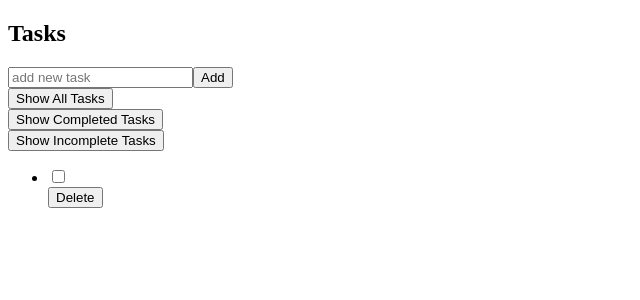
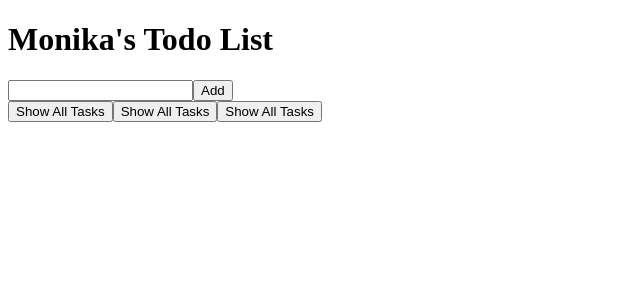
Before and after one commit to csci5117s23/homework-2-monikabartulovic, a Next.js app in the folder homework2/nextjs-starter/: page /error in a window 1280 px wide. Shown: the top 300 px of the page, without its empty margins (0-640 px from the left). Built offline with nearby package versions, Linux system fonts and the light colour scheme.

Commit message:
re-working things

```diff
--- a/homework2/nextjs-starter/package.json
+++ b/homework2/nextjs-starter/package.json
@@ -10,10 +10,13 @@
   },
   "dependencies": {
     "@clerk/nextjs": "^4.16.1",
+    "codehooks": "^1.0.13",
     "components": "^0.1.0",
     "next": "13.3.0",
+    "next-auth": "^4.22.0",
     "react": "18.2.0",
     "react-dom": "18.2.0",
+    "react-hook-form": "^7.43.9",
     "react-router-dom": "^6.10.0",
     "styled-components": "^5.3.9"
   }
--- /dev/null
+++ b/homework2/nextjs-starter/src/components/FilterButton.js
@@ -0,0 +1,11 @@
+import React from "react";
+
+function FilterButton(props) {
+  return (
+    <button type="button" className="btn toggle-btn" aria-pressed="true">
+      <span className="visually-hidden">Show All Tasks</span>
+    </button>
+  );
+}
+
+export default FilterButton;
--- /dev/null
+++ b/homework2/nextjs-starter/src/components/form.js
@@ -0,0 +1,27 @@
+import React from "react";
+
+function Form(props) {
+    function handleSubmit(e) {
+        e.preventDefault();
+        props.addTask('Say hello');
+    }
+
+  return (
+    <form onSubmit={handleSubmit}>
+      <h2 className="label-wrapper">
+      </h2>
+      <input
+        type="text"
+        id="new-todo-input"
+        className="input input__lg"
+        name="text"
+        autoComplete="off"
+      />
+      <button type="submit" className="btn btn__primary btn__lg">
+        Add
+      </button>
+    </form>
+  );
+}
+
+export default Form;
--- a/homework2/nextjs-starter/src/components/login.js
+++ b/homework2/nextjs-starter/src/components/login.js
@@ -1,15 +1,9 @@
-import React from "react";
-import { Link,Route } from 'react-router-dom';
 import { SignUp } from "@clerk/nextjs";
 
 
+
 const SignUpPage = () => (
-  <SignUp path="/sign-up" routing="path" signInUrl="/sign-in" redirectUrl="/todos.js"/>
-
+  <SignUp path="/sign-up" routing="path" signInUrl="/sign-in" />
   );
 
-<Link to = "/todos">
-    Login
-</Link>
-
 export default SignUpPage;
--- a/homework2/nextjs-starter/src/components/todos.js
+++ b/homework2/nextjs-starter/src/components/todos.js
@@ -5,7 +5,7 @@
 // a button or checkbox that allows you to mark a to-do item as “done”
 // a link to visit /done
 
-import React from "react";
+import React, { Component, useState }from "react";
 import { Link,Route } from 'react-router-dom';
 
 
@@ -28,63 +28,30 @@ function showIncompleteTasks(){ // showing only the incomplete tasks
 }
 
 function showCompletedTasks(){ // showing only the completed tasks
-
 }
 
-// export default function TodoList(props) {
-//     return (
-//       <div className="addToList">
-//       <form>
-//         <h2 className="label-wrapper">
-//           <label for="new-todo-input" className="label__lg">
-//             Tasks
-//           </label>
-//         </h2>
-//         <input type="text" id="new-todo" placeholder="add new task"
-//         />
 
-//         <button type="submit" className="btn btn-primary" onClick={addToList}>
-//           Add
-//         </button>
-//       </form>
+export default function Todo(props) {
+  return (
+    <li className="todo stack-small">
 
-//       <div className= "showAllTasks">
-//         <button type="button" className="btn btn-primary" aria-pressed="true" onClick={showAllItems}>
-//           <span>Show All Tasks</span>
-//         </button>
-//       </div>
+      <div className="c-cb">
+        <input id="todo-0" type="checkbox" defaultChecked={props.completed} />
+        <label className="todo-label" htmlFor={props.id}>
+          {props.name}
+        </label>
+      </div>
+      <div className="btn-group">
 
-//       <div className= "showCompleted">
-//         <button type="button" className="btn btn-primary" aria-pressed="true" onClick={showCompletedTasks}>
-//           <span>Show Completed Tasks</span>
-//         </button>
-//       </div>
+        <button type="button" className="btn">
+          Edit <span className="visually-hidden">{props.name}</span>
+        </button>
 
-//       <div className= "showCompleted">
-//         <button type="button" className="btn btn-primary" aria-pressed="true" onClick={showIncompleteTasks}>
-//           <span>Show Incomplete Tasks</span>
-//         </button>
-//       </div>
+        <button type="button" className="btn btn__danger">
+          Delete <span className="visually-hidden">{props.name}</span>
+        </button>
+      </div>
 
-//     <div className="list">
-//       <ul>
-//         <li className="todo stack-small">
-//           <div>
-//             <input id="todo-2" type="checkbox" defaultChecked={props.completed}/>
-//             <label className="todo-label">
-//               {props.name}
-//             </label>
-//           </div>
-
-//           <div className="btn-group">
-//             <button type="button" className="btn btn-primary" onClick={deleteFromList}>
-//               Delete
-//             </button><span>{props.name}</span>
-//           </div>
-
-//         </li>
-//       </ul>
-//       </div>
-//     </div>
-//     );
-  // }
+    </li>
+  );
+}
--- a/homework2/nextjs-starter/src/pages/_app.js
+++ b/homework2/nextjs-starter/src/pages/_app.js
@@ -1,123 +1,55 @@
 import React, { Component, useState }from "react";
 import Todo from '../components/todos';
 import Login from '../components/login';
+import Form from "../components/form";
+import FilterButton from "../components/FilterButton";
+import { ClerkProvider } from '@clerk/nextjs'
 
 
-export default function App(props){
-  const [input, setInput] = useState("");
-  const [completedTaskCount, setCompletedTaskCount] = useState(0);
-  const [todoList, setTodoList] = useState([]);
+export default function App(props) {
+  function addTask(name) {
+    alert(name);
+  }
 
-  const handleClick = () => {
-    const id = todoList.length + 1;
-    setTodoList((prev) => [
-      ...prev,
-      {
-        id: id,
-        task: input,
-        complete: false,
-      }
-    ]);
-    setInput("");
-  };
+  const taskList = props.tasks?.map((task) => (
+    <Todo
+      id={task.id}
+      name={task.name}
+      completed={task.completed}
+      key={task.id}
+    />
+  )
+);
 
   return (
-    <div className="addToList">
-    <form>
-      <h2 className="label-wrapper">
-        <label for="new-todo-input" className="label__lg">
-          Tasks
-        </label>
-      </h2>
-      <input type="text" id="new-todo" placeholder="add new task"
-      />
+  //   <>
+  //     return (
+  // <ClerkProvider {...pageProps} >
 
-    <button onClick={() => handleClick()}>Add</button>
+  //   <Component {...pageProps} />
 
-    </form>
+  // </ClerkProvider>
+  // )
+  //   </>
 
-    <div className= "showAllTasks">
-      <button type="button" className="btn btn-primary" aria-pressed="true" >
-        <span>Show All Tasks</span>
-      </button>
-    </div>
+    <div className="todoapp stack-large">
+      <h1>Monika's Todo List</h1>
 
-    <div className= "showCompleted">
-      <button type="button" className="btn btn-primary" aria-pressed="true">
-        <span>Show Completed Tasks</span>
-      </button>
-    </div>
+      <Form addTask = {addTask}></Form>
 
-    <div className= "showCompleted">
-      <button type="button" className="btn btn-primary" aria-pressed="true">
-        <span>Show Incomplete Tasks</span>
-      </button>
-    </div>
+      <div className="filters btn-group stack-exception">
+       <FilterButton></FilterButton>
+       <FilterButton></FilterButton>
+       <FilterButton></FilterButton>
+      </div>
 
-  <div className="list">
-    <ul>
-      <li className="todo stack-small">
-        <div>
-          <input id="todo-2" type="checkbox" defaultChecked={props.completed}/>
-          <label className="todo-label">
-            {props.name}
-          </label>
-        </div>
+      <ul
+        role="list"
+        className="todo-list stack-large stack-exception"
+        aria-labelledby="list-heading">
+       {taskList}
+      </ul>
 
-        <div className="btn-group">
-          <button type="button" className="btn btn-primary" >
-            Delete
-          </button><span>{props.name}</span>
-        </div>
-
-      </li>
-    </ul>
-    </div>
-  </div>
+    </div> // entire div
   );
 }
-
-// import { useState } from "react";
-// import styled from "styled-components";
-
-// const Container = styled.div;
-
-
-// const App = () => {
-//   const [input, setInput] = useState("");
-//   const [completedTaskCount, setCompletedTaskCount] = useState(0);
-//   const [todoList, setTodoList] = useState([]);
-
-
-// return (
-//     <Container>
-//       <div>
-//           <h2>Todo List</h2>
-//           <Text value={input} onInput={(e) =>setInput(e.target.value)} />
-//           <Button onClick={() => handleClick()}>Add</Button>
-//         <Tasks>
-//         </Tasks>
-//         <div>
-//           <ul>
-//             {todoList.map((todo) => {
-//               return (
-//                 <LIST
-//                   complete = {todo.complete}
-//                   id={todo.id}
-
-//                   style={{
-//                     listStyle: "none",
-//                     textDecoration: todo.complete && "line-through",
-//                   }}
-//                 >
-//                   {todo.task}
-//                 </LIST>
-//               );
-//             })}
-//           </ul>
-//         </div>
-//       </div>
-//     </Container>
-//   );
-// };
-// export default App;
```
Also changed, not shown: homework2/nextjs-starter/src/pages/index.js (+6 -7 lines), 2 other files (tests, documents, lock files or other folders).
